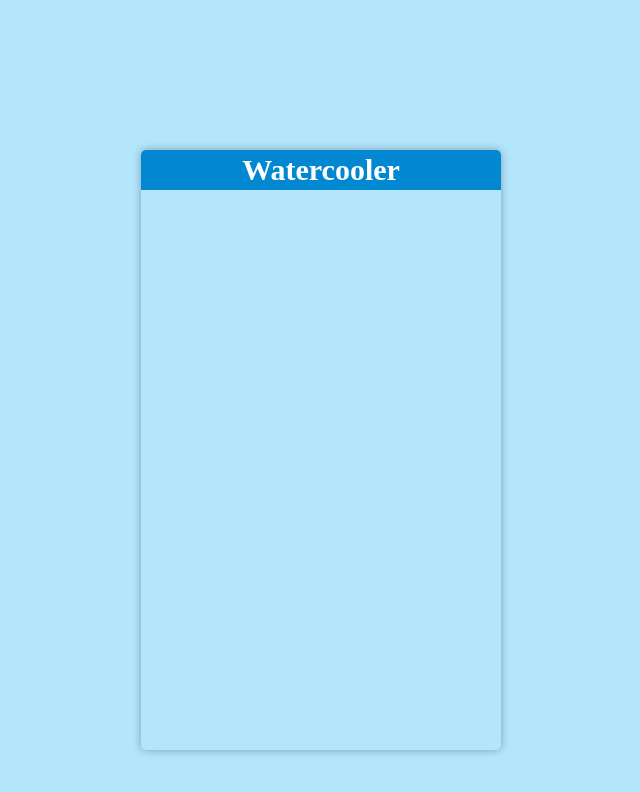
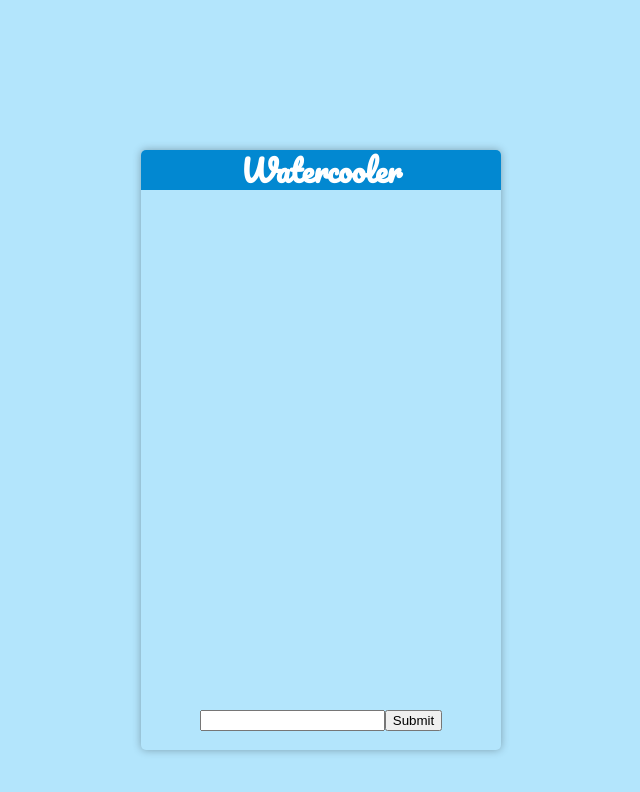
Before and after one commit to rongxanh88/chat_box, a React (Create React App) app in the folder client/: page / in a window 1280 px wide. Shown: the top 792 px of the page, without its empty margins (319-959 px from the left). Built offline with nearby package versions, Linux system fonts and the light colour scheme.

Commit message:
add initial chat box and message components

```diff
--- a/client/src/App.css
+++ b/client/src/App.css
@@ -1,3 +1,5 @@
+@import url('https://fonts.googleapis.com/css?family=Open+Sans|Pacifico');
+
 .dark-primary-color    { background: #0288D1; }
 .default-primary-color { background: #03A9F4; }
 .light-primary-color   { background: #B3E5FC; }
@@ -45,3 +47,11 @@
 .App-title {
   font-size: 1.5em;
 }
+
+.chatroom .chats{
+  box-sizing: border-box;
+  padding: 0 20px;
+  margin: 10px 0 0;
+  height: 510px;
+  overflow-y: scroll;
+}
--- a/client/src/App.js
+++ b/client/src/App.js
@@ -1,6 +1,8 @@
 import React, { Component } from 'react';
 import logo from './logo.svg';
 import './App.css';
+
+import ChatBox from './components/chat_box.jsx';
 
 class App extends Component {
   render() {
@@ -10,6 +12,7 @@ class App extends Component {
           <header className="App-header">
             <h1 className="App-title">Watercooler</h1>
           </header>
+          <ChatBox />
         </section>
       </div>
     );
--- /dev/null
+++ b/client/src/components/chat_box.jsx
@@ -0,0 +1,30 @@
+import React, { Component } from 'react'
+
+class ChatBox extends Component {
+  constructor(props) {
+    super(props)
+
+    this.submitMessage = this.submitMessage.bind(this)
+  }
+
+  submitMessage(e) {
+
+  }
+
+  render() {
+    return (
+      <div className="chatroom">
+        <ul className="chats">
+
+        </ul>
+        <form className="input" onSubmit={(e) => this.submitMessage(e)}>
+            <input type="text"/>
+            <input type="submit" value="Submit" />
+        </form>
+      </div>
+    )
+  }
+
+}
+
+export default ChatBox;
```
Also changed, not shown: client/src/components/message.jsx (added, +19 -0 lines).
